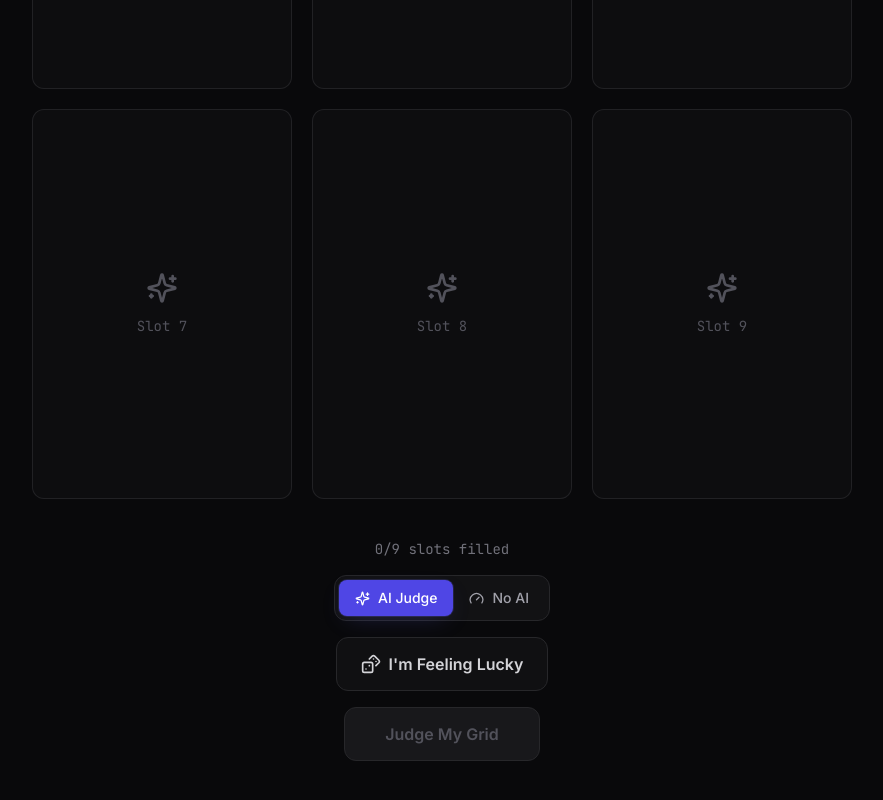
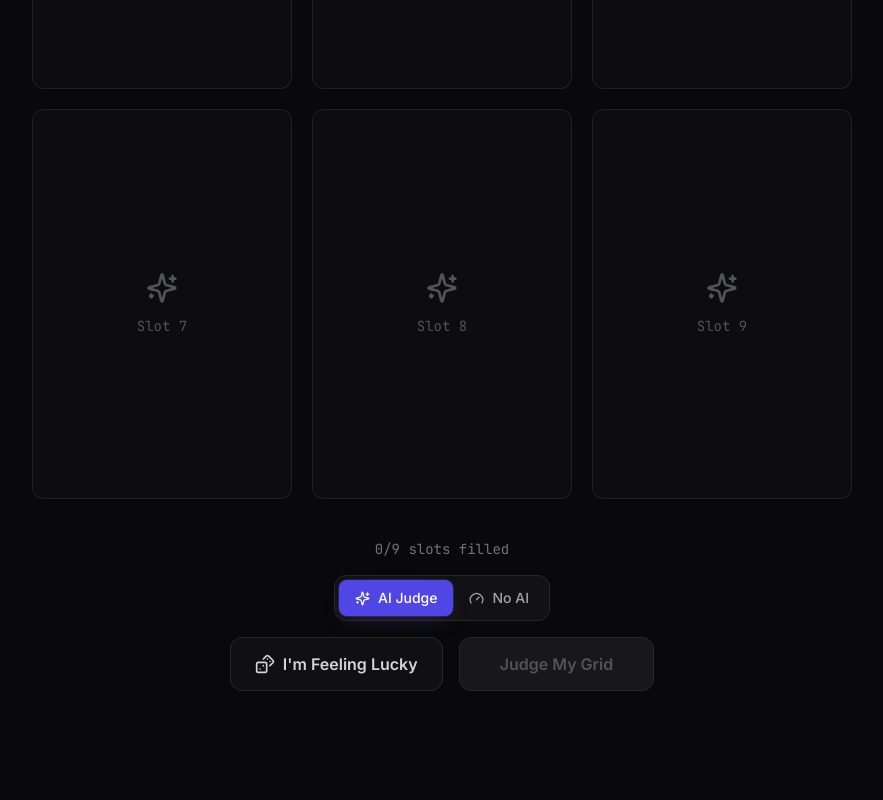
Before and after one commit to lettertea/anime-aura-judge, a React (Vite) app: page / in a window 1280 px wide. Shown: the part 1154-1954 px from the top of the page, without its empty margins (198-1081 px from the left). After the commit the page ends 1893 px from the top, so only its background shows below. Built offline with nearby package versions, Linux system fonts and the light colour scheme.

Commit message:
Make i'm feeling lucky and judge buttons into 1 row

```diff
--- a/src/components/GridSelector.jsx
+++ b/src/components/GridSelector.jsx
@@ -516,6 +516,7 @@ export default function GridSelector({ slots, onSelectSlot, onJudge, isJudging,
         {luckyError && (
           <p className="text-sm text-rose-400 mb-3">{luckyError}</p>
         )}
+        <div className="flex flex-col sm:flex-row items-center gap-4">
         <button
           onClick={async () => {
             if (luckyLoading || isJudging) return
@@ -568,6 +569,7 @@ export default function GridSelector({ slots, onSelectSlot, onJudge, isJudging,
             judgeMode === 'local' ? 'Judge My Grid (No AI)' : 'Judge My Grid'
           )}
         </button>
+        </div>
       </div>
 
       {/* Mobile bottom-sheet anime picker */}
```
